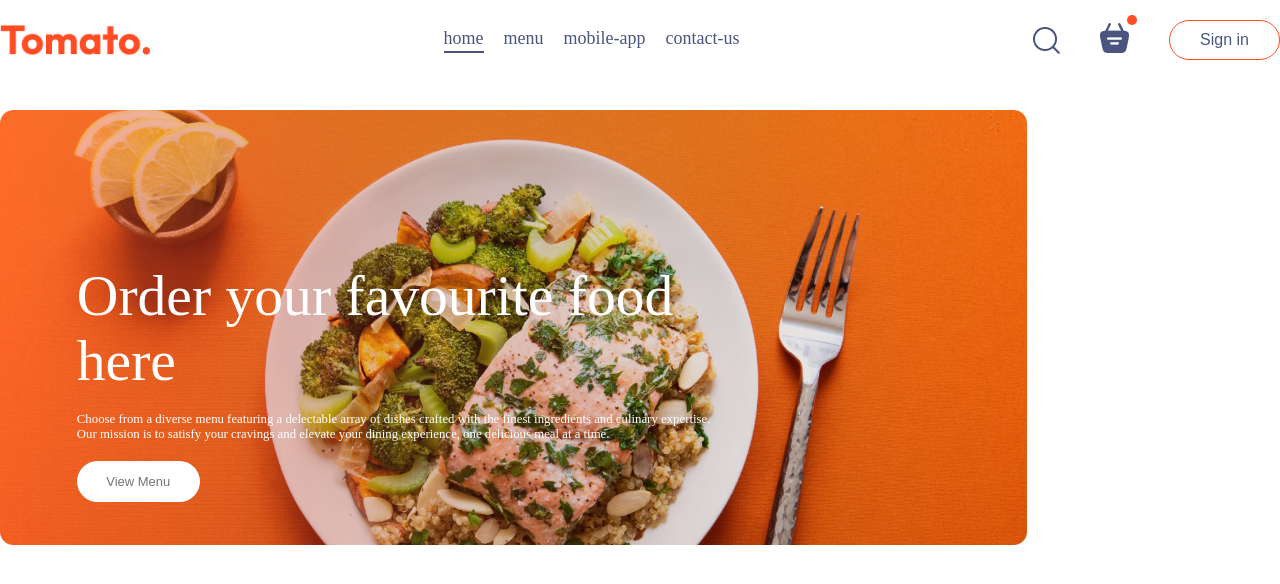
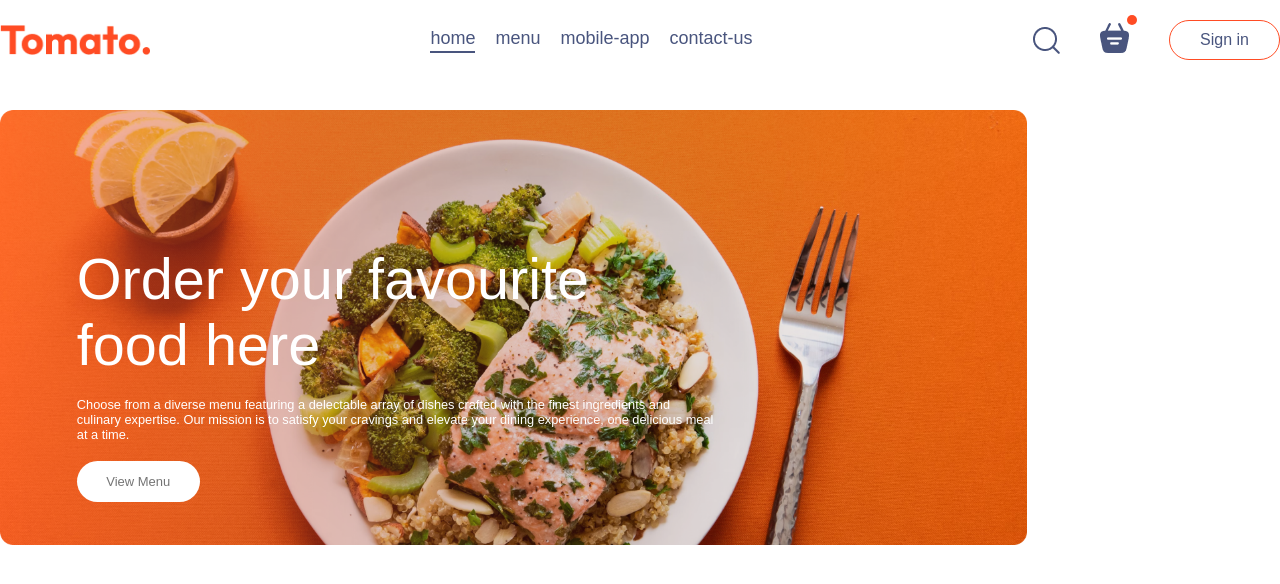
Before and after one commit to Rajakoushik63/FoodDelivary, a React (Vite) app: page / in a window 1280 px wide. Shown: the top 584 px of the page. Built offline with nearby package versions, Linux system fonts and the light colour scheme.

Commit message:
updated the index.css

```diff
--- a/src/index.css
+++ b/src/index.css
@@ -2,4 +2,36 @@
   padding: 0;
   margin: 0;
   box-sizing: border-box;
+  font-family: "Outfit", sans-serif;
+  scroll-behavior: smooth;
 }
+
+body {
+  min-height: 100vh;
+}
+
+a {
+  text-decoration: none;
+  color: inherit;
+}
+
+.app {
+  width: 80%;
+  margin: auto;
+}
+
+@keyframes fadeIn {
+  0% {
+    opacity: 0;
+  }
+
+  100% {
+    opacity: 1;
+  }
+}
+
+@media (max-width: 1050px) {
+  .app {
+    width: 90%;
+  }
+}
```
